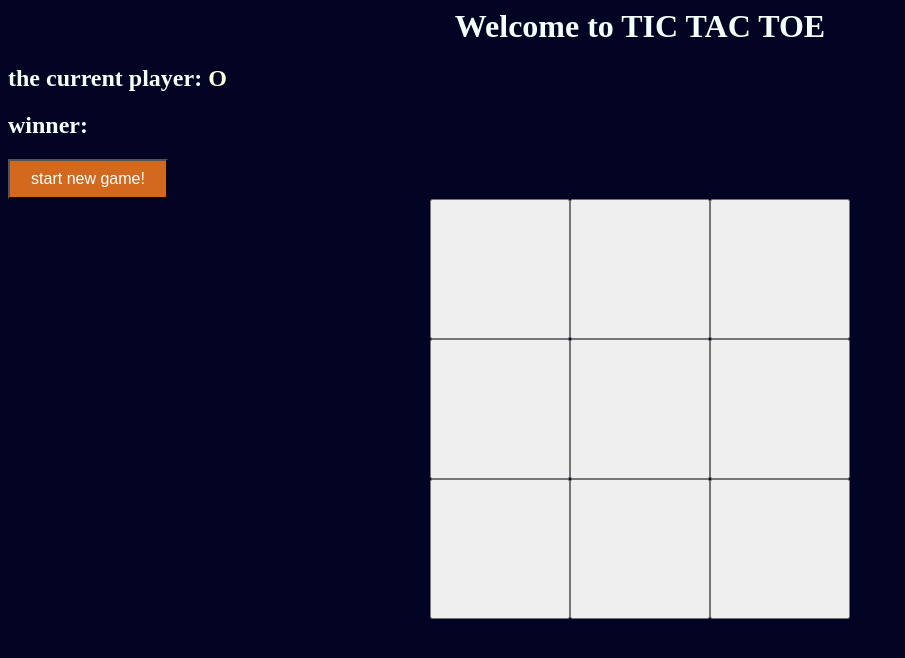
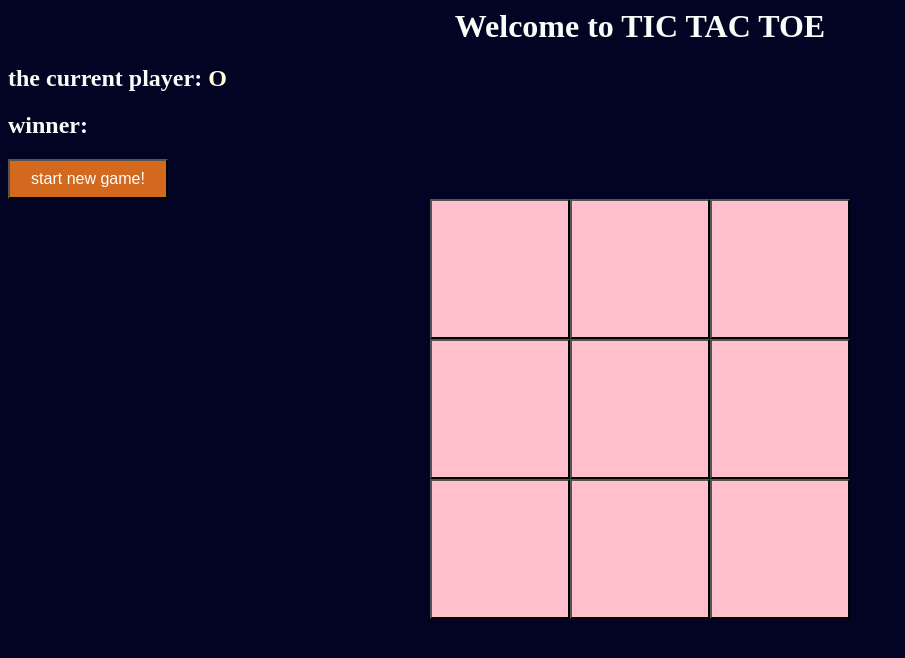
Before and after one commit to SamL1n/Tic-Tac-Toe, an Angular app: page / in a window 1280 px wide. Shown: the top 658 px of the page, without its empty margins (0-905 px from the left). Built offline with nearby package versions, Linux system fonts and the light colour scheme.

Commit message:
add square default color

```diff
--- a/src/app/component/square/square.component.css
+++ b/src/app/component/square/square.component.css
@@ -12,3 +12,7 @@ button{
     background-color: blueviolet;
     color: white;
 }
+
+.player-unknown{
+    background-color: pink;
+}
--- a/src/app/component/square/square.component.html
+++ b/src/app/component/square/square.component.html
@@ -1 +1 @@
-<button [ngClass] = "{'player-o':value == 'O','player-x':value == 'X'}">{{value}}</button>
+<button [ngClass] = "{'player-o':value == 'O','player-x':value == 'X','player-unknown':value == null}">{{value}}</button>
```
